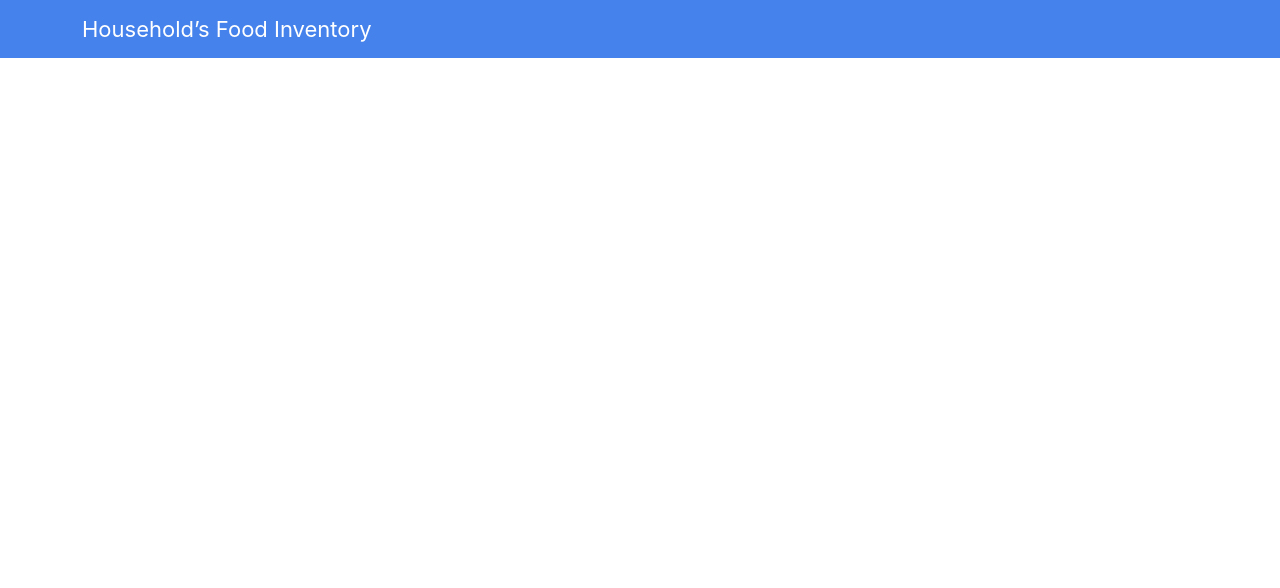
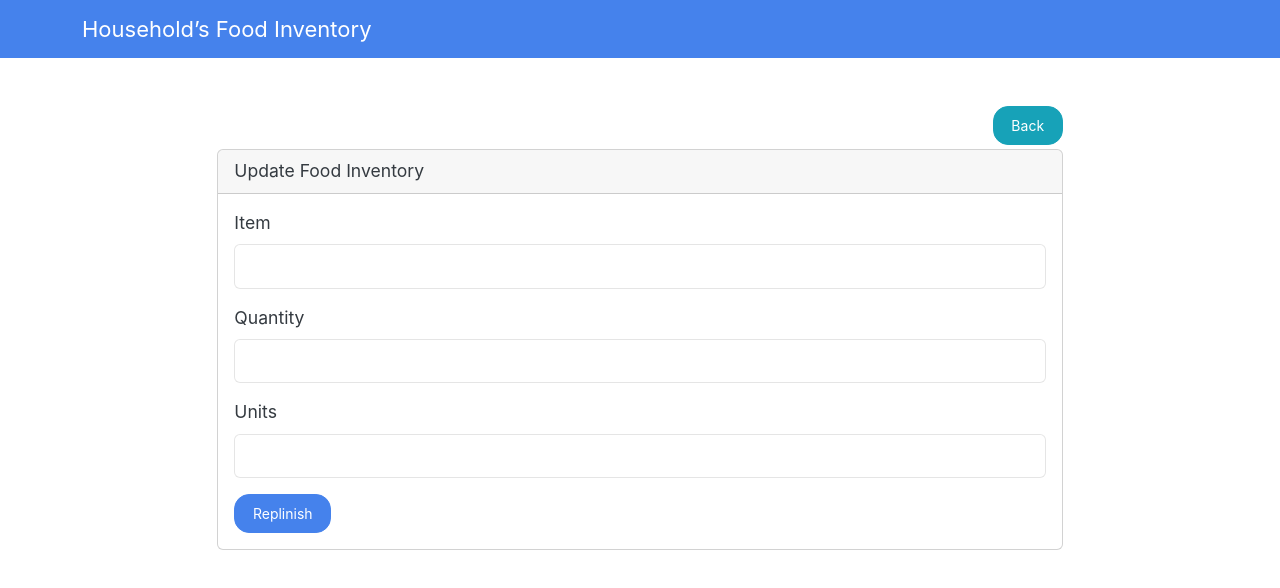
Before and after one commit to isepulveda78/food-inventory, a React (Create React App) app: page /inventory/1 in a window 1280 px wide. Shown: the top 588 px of the page. Built offline with nearby package versions, Linux system fonts and the light colour scheme; no server answers.

Commit message:
Replenish

```diff
--- a/src/App.js
+++ b/src/App.js
@@ -8,6 +8,7 @@ import AddFood from './pages/AddFood'
 import UpdateFood from './pages/UpdateFood'
 import AddGrocery from './pages/AddGrocery'
 import UpdateGrocery from './pages/UpdateGrocery'
+import Inventory from './pages/Inventory'
 import { Toaster } from 'react-hot-toast'
 
 function App() {
@@ -19,9 +20,11 @@ function App() {
       <Route exact path="/" component={Home} />
       <Route exact path="/grocery" component={Grocery} />
       <Route exact path="/addFood" component={AddFood} />
+      <Route exact path="/addFood" component={AddFood} />
       <Route exact path="/updateFood/:id" component={UpdateFood} />
       <Route exact path="/addGrocery" component={AddGrocery} />
       <Route exact path="/updateGrocery/:id" component={UpdateGrocery} />
+      <Route exact path="/inventory/:id" component={Inventory} />
     </Switch>
   </Router>
   )
--- a/src/components/FoodInventory.js
+++ b/src/components/FoodInventory.js
@@ -47,7 +47,10 @@ const FoodInventory = () => {
                       <td>{food.units}</td>
                       <td>{food.location}</td>
                       <td><Moment format="MM/DD/YYYY" date={food.date} /></td>
-                      <td><Link className="badge text-bg-primary" to={`/updateFood/${food._id}`}>Update</Link> <button className="badge text-bg-danger" onClick={()=> deleteFood(food._id)}>Delete</button></td>
+                      <td><Link className="badge text-bg-primary" to={`/updateFood/${food._id}`}>Update</Link>
+                      <button className="badge text-bg-danger" onClick={()=> deleteFood(food._id)}>Delete</button>
+                      <Link className="badge text-bg-warning" to={`/inventory/${food._id}`}>View</Link>
+                      </td>
                     </tr>
                     ))
                     }
--- /dev/null
+++ b/src/pages/Inventory.js
@@ -0,0 +1,102 @@
+import {useState, useEffect, useMemo} from 'react'
+import Button from '../components/Button'
+import { useParams } from 'react-router-dom'
+import axios from 'axios'
+import { toast } from 'react-hot-toast'
+import Moment from 'react-moment'
+const UpdateInventory = ({history}) => {
+
+    const [item, setItem] = useState("")
+    const [quantity, setQuantity] = useState("")
+    const [units, setUnits] = useState("")
+
+    useEffect(() => {
+        getFood()
+    }, [])
+
+    const { id } = useParams()
+
+    const getFood = async () => {
+        const res = await axios.get(`http://localhost:8000/api/foodinventory/${id}`)
+        const food = res.data
+        setItem(food.item)
+        setQuantity(food.quantity)
+        setUnits(food.units)
+    }
+
+    const handleSumbit = (e) => {
+        e.preventDefault()
+
+        const data = axios.post(`http://localhost:8000/api/grocerylist/add`, {
+            item,
+            quantity,
+            units,
+        })
+
+            if(data.error){
+                toast(data.error)
+            }else{
+                setItem("")
+                setQuantity("")
+                setUnits("")
+                toast('Added to Inventory')
+                history.push('/grocery')
+            }
+        }
+
+    return (
+            <div className="row mt-5">
+                <div className="col-md-8 offset-md-2">
+                    <div className="text-end mb-1">
+                       <Button path="/" name={"Back"} />
+                    </div>
+                    <div className="card">
+                        <div className="card-header">
+                            Update Food Inventory
+                        </div>
+                        <div className="card-body">
+                            <form onSubmit={handleSumbit}>
+                                <div className="mb-3">
+                                  <label htmlFor="item" className="form-label">Item</label>
+                                  <input
+                                  type="text"
+                                  className="form-control"
+                                  id="item"
+                                  aria-describedby="item"
+                                  value={item}
+                                  onChange={(e) => setItem(e.target.value)}
+                                  />
+                                </div>
+                                <div className="mb-3">
+                                  <label htmlFor="quantity" className="form-label">Quantity</label>
+                                  <input
+                                  type="number"
+                                  className="form-control"
+                                  id="quantity"
+                                  value={quantity}
+                                  onChange={(e) => setQuantity(e.target.value)}
+                                  />
+                                </div>
+                                <div className="mb-3">
+                                    <label htmlFor="units" className="form-label">Units</label>
+                                    <input
+                                    type="text"
+                                    className="form-control"
+                                    id="units"
+                                    value={units}
+                                    onChange={(e) => setUnits(e.target.value)}
+                                    />
+                                </div>
+                                <button
+                                type="submit"
+                                className="btn btn-primary"
+                                >Replinish</button>
+                              </form>
+                        </div>
+                    </div>
+                </div>
+            </div>
+    )
+}
+
+export default UpdateInventory
```
